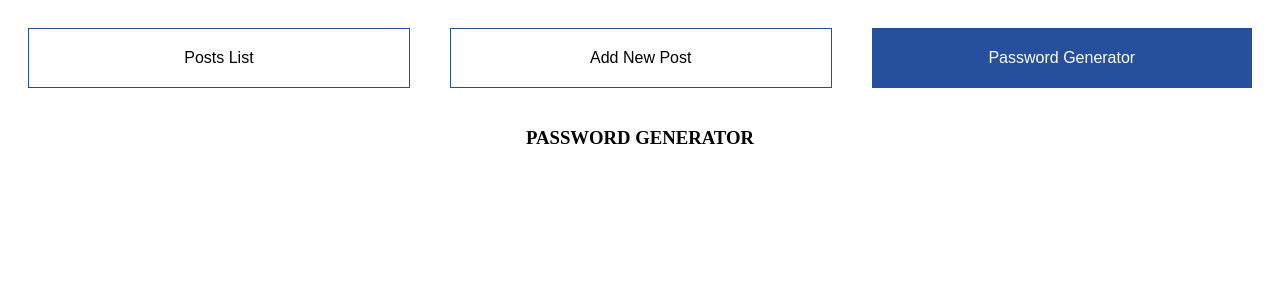
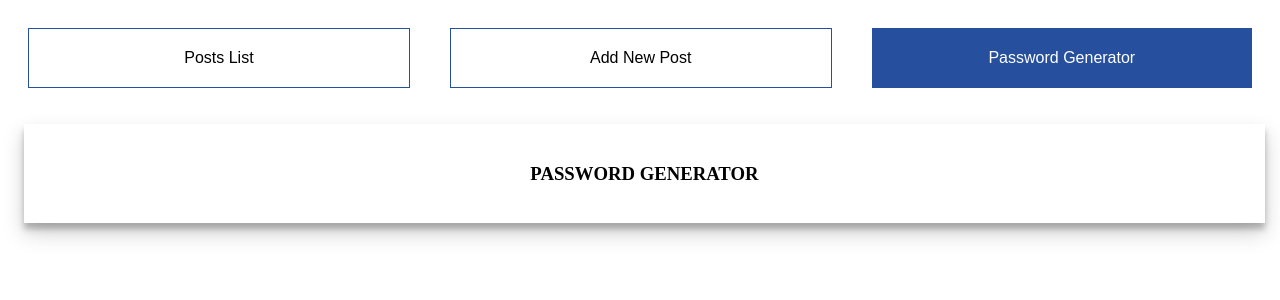
Before and after one commit to dodimoop/my-articles, a React (Create React App) app: page /password-generator in a window 1280 px wide. Shown: the top 300 px of the page. Built offline with nearby package versions, Linux system fonts and the light colour scheme.

Commit message:
Adding paper

```diff
--- a/src/pages/passwordGenerator.js
+++ b/src/pages/passwordGenerator.js
@@ -2,6 +2,13 @@ import React from 'react'
 import { createUseStyles } from 'react-jss'
 
 const useStyles = createUseStyles({
+  paper: {
+    boxShadow: '0 10px 20px rgba(0,0,0,0.19), 0 6px 6px rgba(0,0,0,0.23)',
+    background: '#fff',
+    margin: '1rem',
+    padding: 20,
+    width: '95%'
+  },
   title: {
     textAlign: 'center'
   }
@@ -11,7 +18,7 @@ const PasswordGenerator = () => {
   const classes = useStyles()
 
   return (
-    <div>
+    <div className={classes.paper}>
       <h3 className={classes.title}>PASSWORD GENERATOR</h3>
     </div>
   )
```
